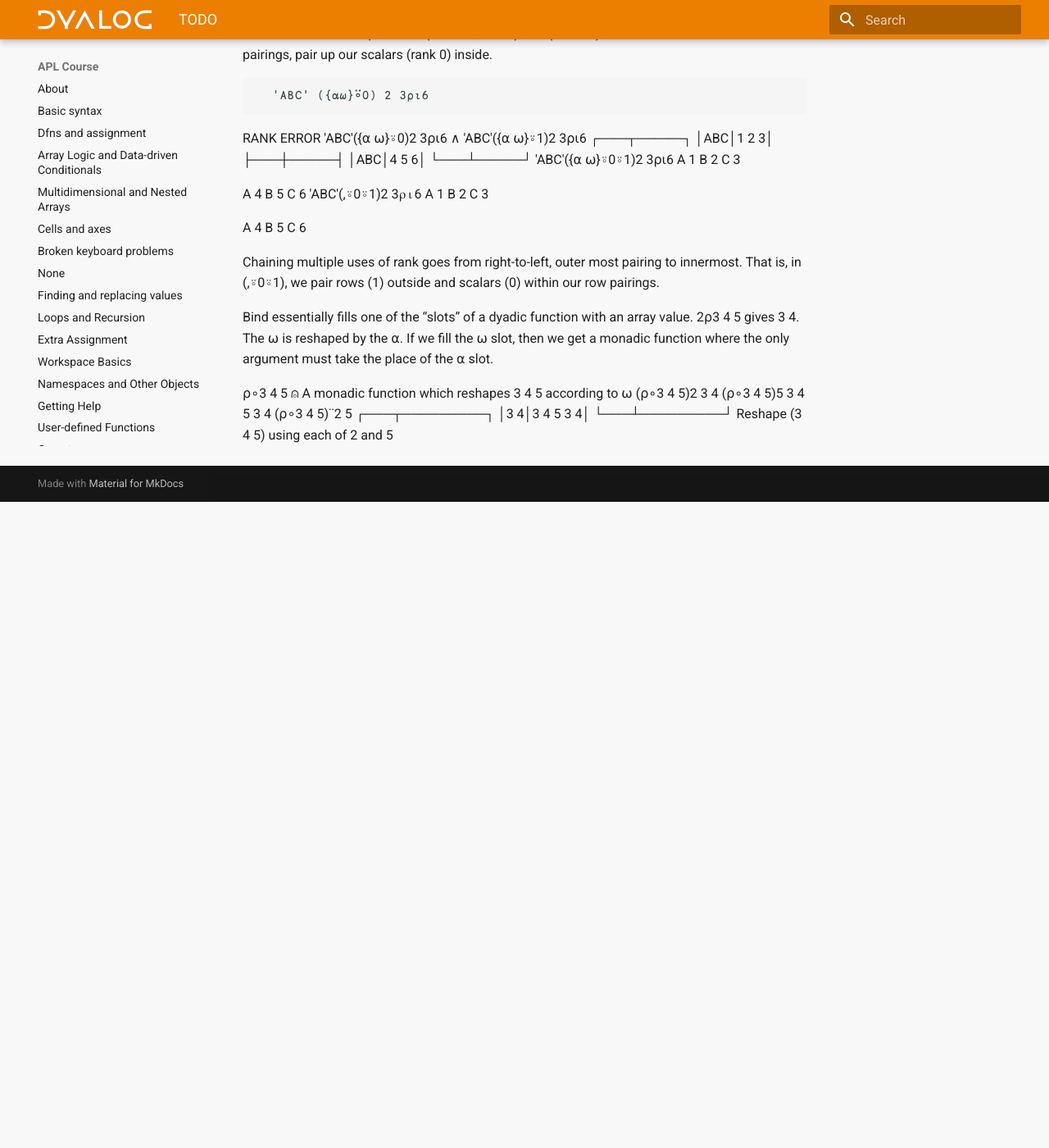
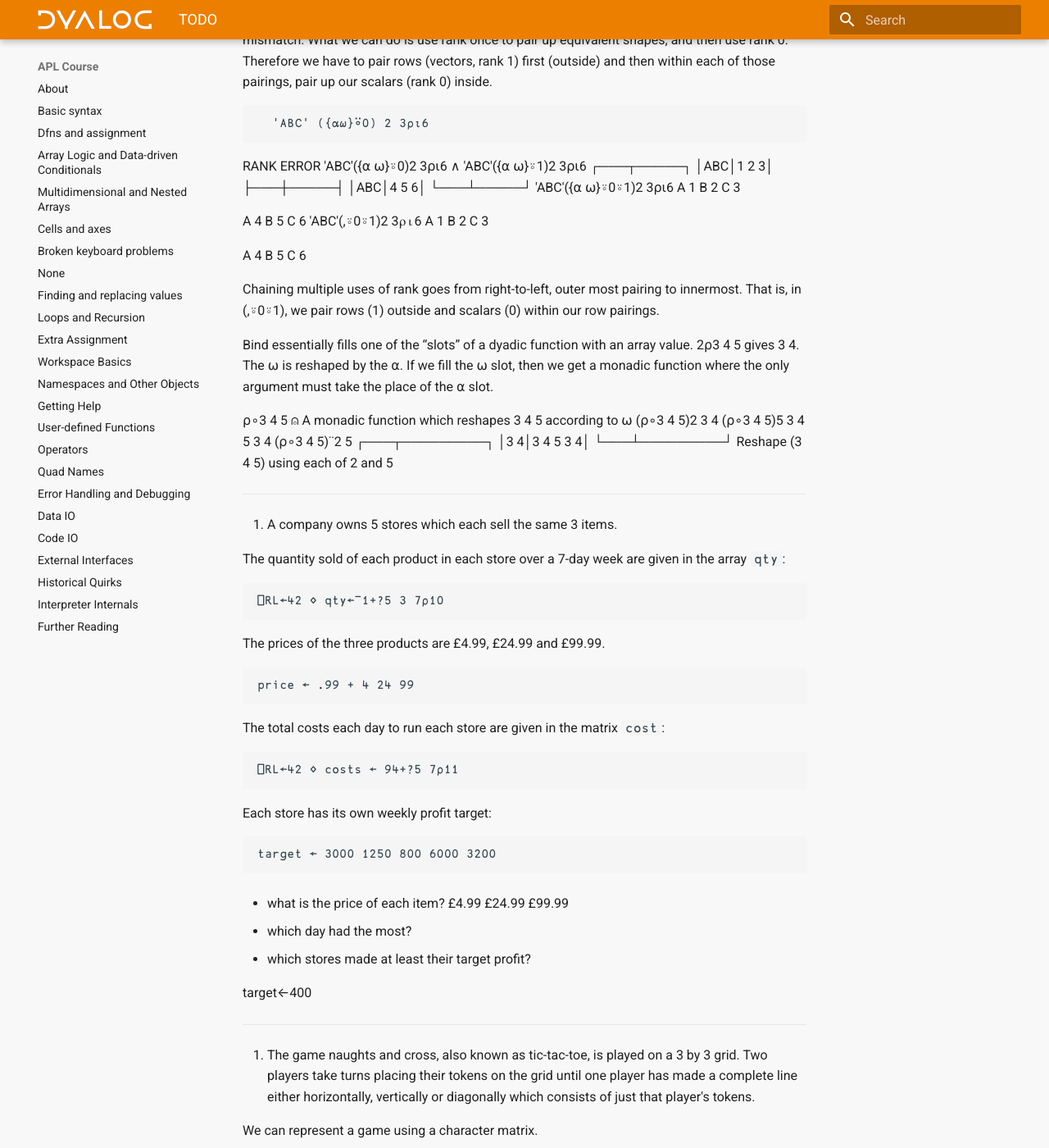
Before and after one commit to Dyalog/APLCourse, an MkDocs documentation site: the page built from docs/todo.md, in a window 1280 px wide and 1400 px high, scrolled down 1455 px. Shown: the whole window at 82% size. Built offline with MkDocs 1.6.1 and Material for MkDocs 9.7.7, drawn with Linux system fonts in a browser that asks for light colours; before the commit the page ends 2067 px from its top, so only the background shows below that; some of the changed text lies outside the part shown.

Commit message:
rearrange sections; grille problem description; move problems to todo

````diff
--- a/docs/todo.md
+++ b/docs/todo.md
@@ -76,3 +77,64 @@
 │3 4│3 4 5 3 4│
 └───┴─────────┘
 Reshape (3 4 5) using each of 2 and 5
+
+---
+
+1. A company owns 5 stores which each sell the same 3 items.
+
+The quantity sold of each product in each store over a 7-day week are given in the array `qty`:
+
+```APL
+⎕RL←42 ⋄ qty←¯1+?5 3 7⍴10
+```
+
+The prices of the three products are £4.99, £24.99 and £99.99.
+
+```APL
+price ← .99 + 4 24 99
+```
+
+The total costs each day to run each store are given in the matrix `cost`:
+
+```APL
+⎕RL←42 ⋄ costs ← 94+?5 7⍴11
+```
+
+Each store has its own weekly profit target:
+
+```APL
+target ← 3000 1250 800 6000 3200
+```
+
+- what is the price of each item?
+£4.99 £24.99 £99.99
+
+- which day had the most?
+- which stores made at least their target profit?
+
+target←400
+
+--------
+
+1. The game naughts and cross, also known as tic-tac-toe, is played on a 3 by 3 grid. Two players take turns placing their tokens on the grid until one player has made a complete line either horizontally, vertically or diagonally which consists of just that player's tokens.
+
+We can represent a game using a character matrix.
+
+1.
+
+Now, instead of several 2-dimensional games, we will use a 3-dimensional array to represent a single 3-dimensional game.
+
+--------
+
+1. These are the heights of some students in 3 classes. Students have numeric identifiers `id`.
+	```APL
+	student ← 10 7⍴'Kane   Jonah  JessicaPadma  Katie  CharlieAmil   David  Zara   Filipa '
+	class ← 'CBACCCBBAB'
+	height ← 167 177 171 176 178 164 177 177 173 160
+	```
+
+	Use APL to:
+
+	1. Find the name of the tallest student
+	1. Find the class which class has the tallest average height
+	1. Find the class with the narrowest range of heights
````
Also changed, not shown: other parts of docs/todo.md (+1 -0 lines), docs/cells-and-axes.md (+245 -190 lines).
